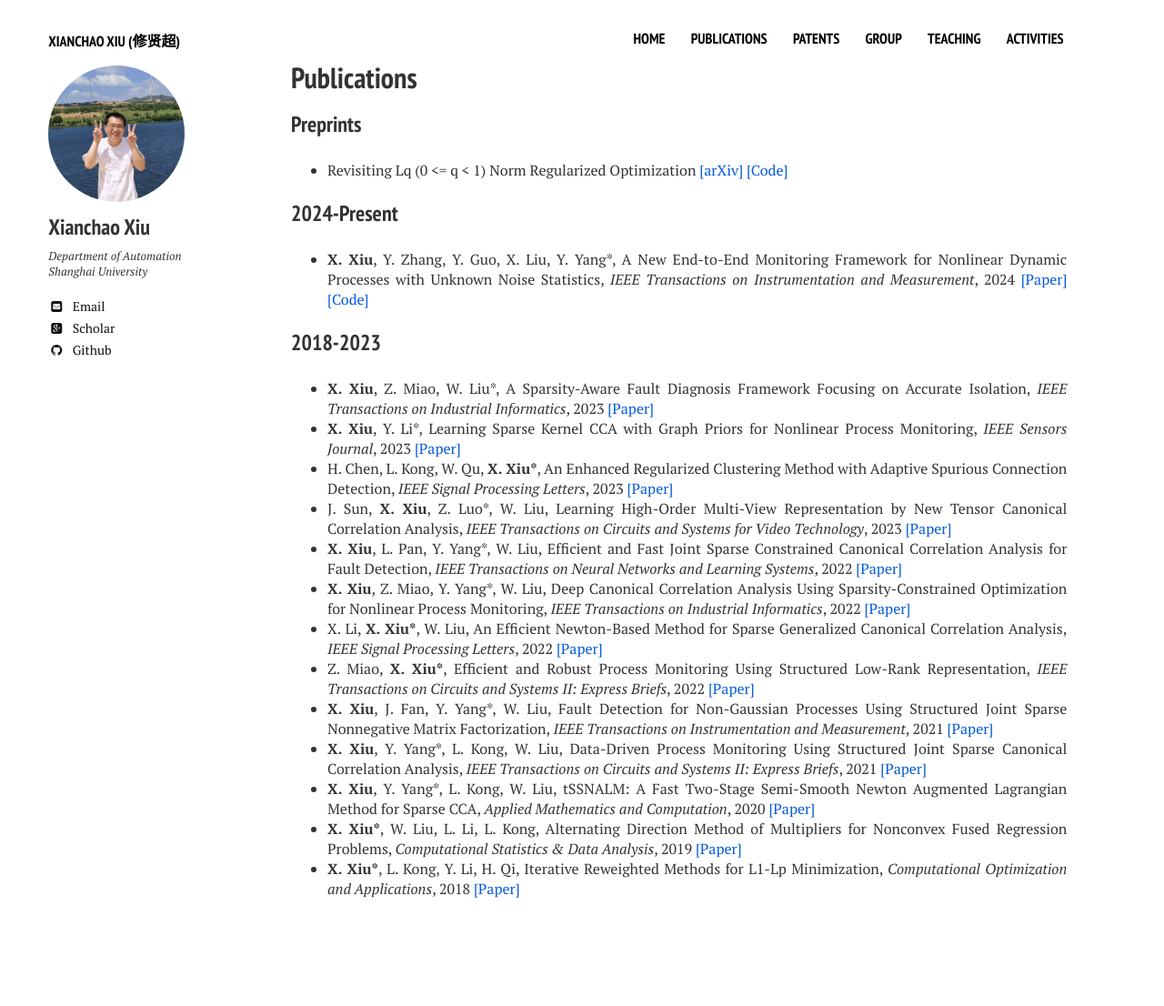
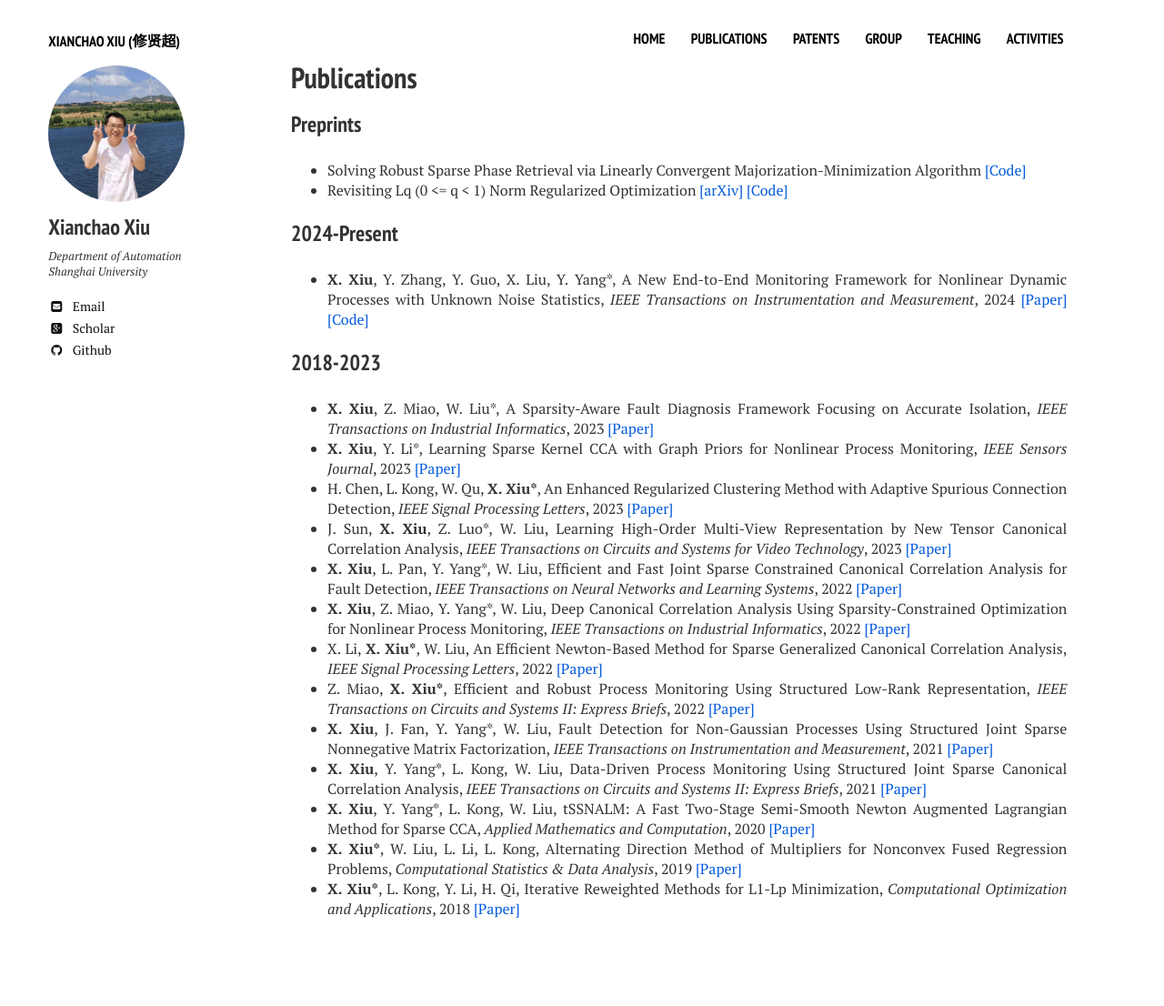
Before and after one commit to xianchaoxiu/xianchaoxiu.github.io, a Jekyll site: the page built from publications/index.md, in a window 1280 px wide. Shown: the whole page at 91% size. Built offline with Jekyll 4.4.1, drawn with Linux system fonts in a browser that asks for light colours; nearby versions of some CDN libraries; before the commit the page ends 1084 px from its top, so only the background shows below that.

Commit message:
Update index.md

```diff
--- a/publications/index.md
+++ b/publications/index.md
@@ -8,6 +8,7 @@ share: false
 ---
 
 ### Preprints
+* Solving Robust Sparse Phase Retrieval via Linearly Convergent Majorization-Minimization Algorithm <a href="https://github.com/xianchaoxiu/HPR" class="textlink" target="_blank">[Code]</a> <br>
 * Revisiting Lq (0 <= q < 1) Norm Regularized Optimization <a href="https://arxiv.org/abs/2306.14394" class="textlink" target="_blank">[arXiv]</a> <a href="https://github.com/ShenglongZhou/PSNP" class="textlink" target="_blank">[Code]</a> <br>
 
 ### 2024-Present
```
